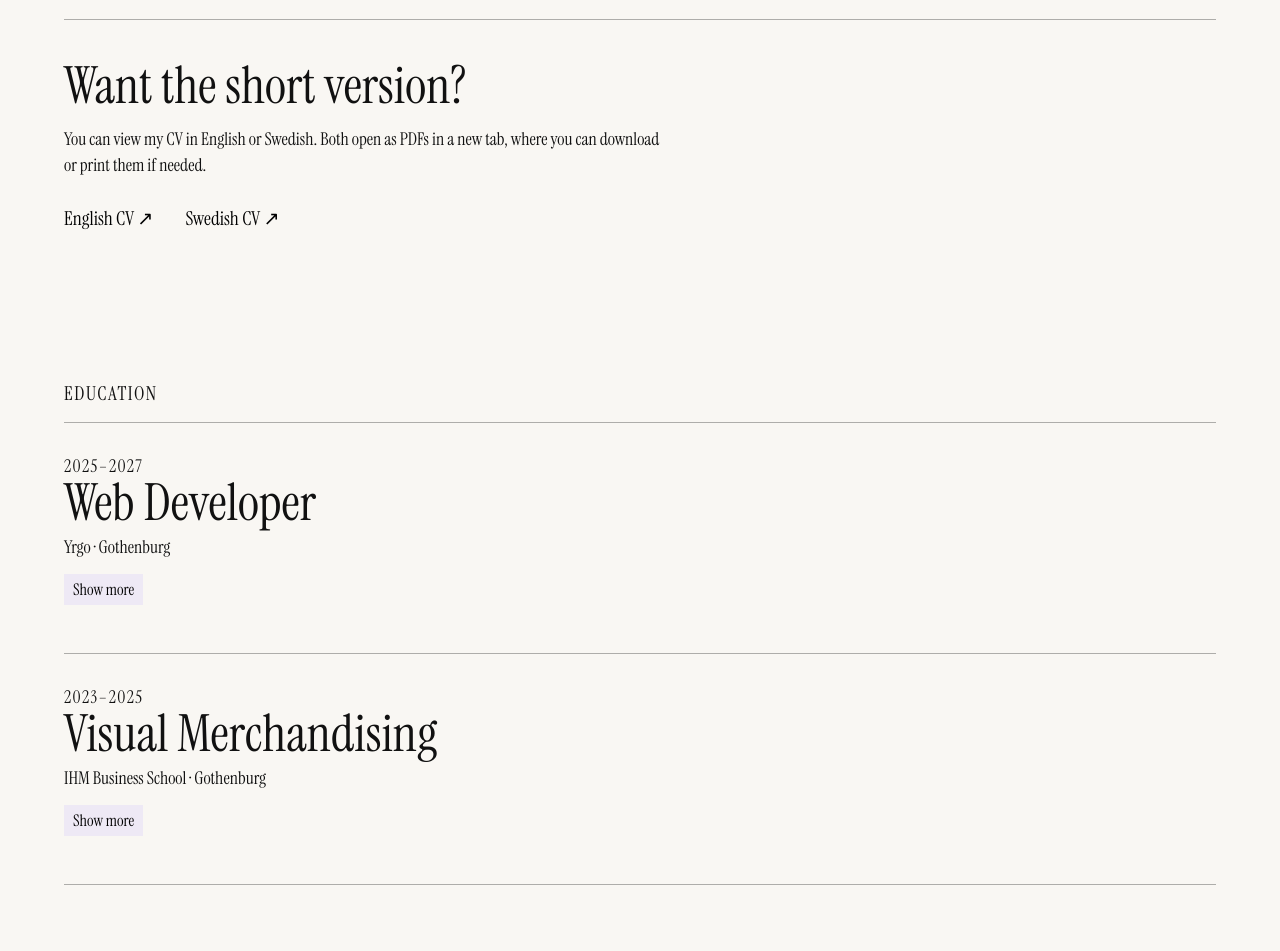
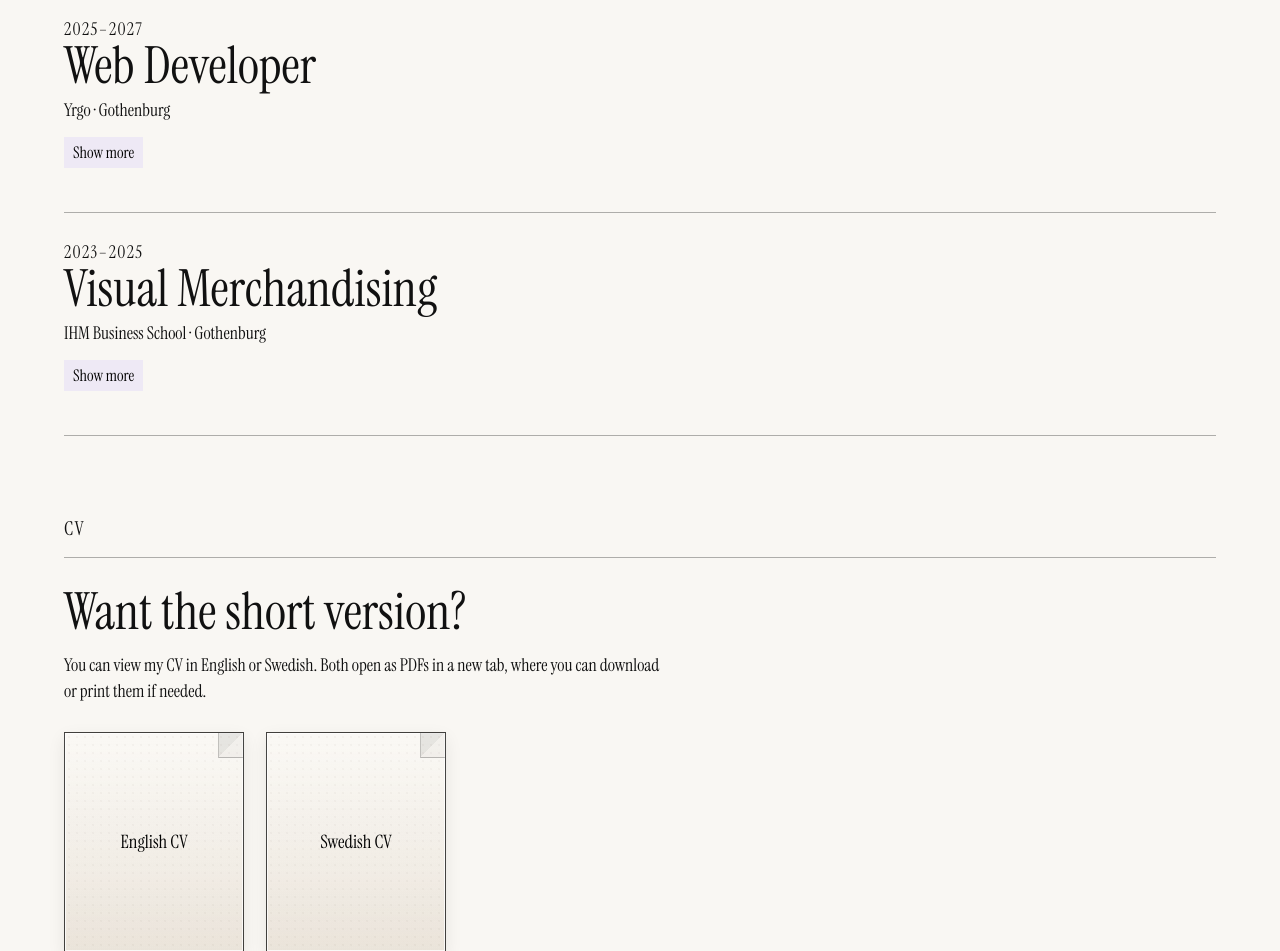
Before and after one commit to saadondaniella/daniella-portfolio, a React (Vite) app: page /about in a window 1280 px wide. Shown: the part 1221-2172 px from the top of the page. Built offline with nearby package versions, Linux system fonts and the light colour scheme; a web font is replaced by a local one.

Commit message:
Add CV design

```diff
--- a/src/pages/About.css
+++ b/src/pages/About.css
@@ -94,7 +94,8 @@
 }
 
 .cv-section {
-  margin-top: 110px;
+  margin-top: 40px;
+  margin-bottom: 120px;
 }
 
 .cv-section .project-label {
@@ -103,7 +104,7 @@
 
 .cv-content {
   display: block;
-  padding: 40px 0;
+  padding: 28px 0 0;
 }
 
 .cv-content h2 {
@@ -122,24 +123,79 @@
 
 .cv-links {
   display: flex;
-  flex-direction: row;
-  gap: 32px;
+  flex-wrap: wrap;
+  gap: 22px;
   margin-top: 28px;
 }
 
 .cv-links a {
-  font-size: 1.2rem;
+  position: relative;
+  display: flex;
+  align-items: center;
+  justify-content: center;
+  width: 180px;
+  min-height: 220px;
+  padding: 18px 16px;
+  border: 1px solid rgba(0, 0, 0, 0.72);
+  background:
+    linear-gradient(180deg, rgba(255, 255, 255, 0.35), rgba(0, 0, 0, 0.02)),
+    linear-gradient(180deg, #f8f5ef 0%, #efe8de 100%);
   color: #000;
+  font-size: 1.15rem;
+  line-height: 1.2;
   text-decoration: none;
+  text-align: center;
+  box-shadow:
+    0 6px 16px rgba(0, 0, 0, 0.08),
+    inset 0 0 0 1px rgba(255, 255, 255, 0.75);
+  transition:
+    transform 0.2s ease,
+    box-shadow 0.2s ease;
+}
+
+.cv-links a::before {
+  content: "";
+  position: absolute;
+  inset: 0;
+  background-image:
+    radial-gradient(rgba(65, 52, 35, 0.05) 0.7px, transparent 0.8px),
+    radial-gradient(rgba(255, 255, 255, 0.45) 0.6px, transparent 0.7px);
+  background-size: 8px 8px;
+  background-position:
+    0 0,
+    4px 4px;
+  opacity: 0.7;
+  pointer-events: none;
+}
+
+.cv-links a::after {
+  content: "";
+  position: absolute;
+  top: 0;
+  right: 0;
+  width: 24px;
+  height: 24px;
+  background: linear-gradient(
+    135deg,
+    rgba(0, 0, 0, 0.08) 0%,
+    rgba(0, 0, 0, 0.08) 50%,
+    rgba(0, 0, 0, 0.03) 50%,
+    rgba(0, 0, 0, 0.03) 100%
+  );
+  border-left: 1px solid rgba(0, 0, 0, 0.2);
+  border-bottom: 1px solid rgba(0, 0, 0, 0.2);
 }
 
 .cv-links a:hover {
-  text-decoration: underline;
+  transform: translateY(-3px);
+  box-shadow:
+    0 10px 20px rgba(0, 0, 0, 0.12),
+    inset 0 0 0 1px rgba(255, 255, 255, 0.8);
 }
 
 .education {
-  margin-top: 110px;
-  padding-bottom: 120px;
+  margin-top: 80px;
+  padding-bottom: 40px;
   scroll-margin-top: 110px;
 }
 
@@ -153,7 +209,7 @@
 }
 
 .education-item {
-  padding: 32px 0;
+  padding: 28px 0;
   border-bottom: var(--border);
 }
 
@@ -198,15 +254,38 @@
 }
 
 @media (max-width: 768px) {
+  .cv-links {
+    display: flex;
+    flex-direction: row;
+    gap: 12px;
+    margin-top: 24px;
+  }
+
+  .cv-links a {
+    width: 120px;
+    min-height: 150px;
+    padding: 12px 10px;
+    font-size: 0.9rem;
+  }
+
+  .cv-links a::before {
+    width: 14px;
+    height: 14px;
+  }
+
+  .cv-section {
+    margin-top: 28px;
+  }
+
   .education {
-    margin-top: 60px;
-    padding-bottom: 80px;
+    margin-top: 52px;
+    padding-bottom: 60px;
   }
 
   .education-item {
     gap: 20px;
     align-items: start;
-    padding: 26px 0;
+    padding: 24px 0;
   }
 
   .education-item h2 {
--- a/src/pages/About.jsx
+++ b/src/pages/About.jsx
@@ -75,41 +75,6 @@ function About() {
               <img src={daniellaImage} alt="Daniella Saadon" />
             </div>
           </div>
-
-          <section className="cv-section">
-            <p className="project-label">CV</p>
-
-            <div className="divider"></div>
-
-            <div className="cv-content">
-              <div>
-                <h2>Want the short version?</h2>
-
-                <p>
-                  You can view my CV in English or Swedish. Both open as PDFs in
-                  a new tab, where you can download or print them if needed.
-                </p>
-              </div>
-
-              <div className="cv-links">
-                <a
-                  href="/cv/daniella-saadon-cv-en.pdf"
-                  target="_blank"
-                  rel="noopener noreferrer"
-                >
-                  English CV ↗
-                </a>
-
-                <a
-                  href="/cv/daniella-saadon-cv-sv.pdf"
-                  target="_blank"
-                  rel="noopener noreferrer"
-                >
-                  Swedish CV ↗
-                </a>
-              </div>
-            </div>
-          </section>
 
           <section className="education" id="education">
             <p className="project-label">Education</p>
@@ -251,6 +216,41 @@ function About() {
               </div>
             </div>
           </section>
+
+          <section className="cv-section">
+            <p className="project-label">CV</p>
+
+            <div className="divider"></div>
+
+            <div className="cv-content">
+              <div>
+                <h2>Want the short version?</h2>
+
+                <p>
+                  You can view my CV in English or Swedish. Both open as PDFs in
+                  a new tab, where you can download or print them if needed.
+                </p>
+              </div>
+
+              <div className="cv-links">
+                <a
+                  href="/cv/daniella-saadon-cv-en.pdf"
+                  target="_blank"
+                  rel="noopener noreferrer"
+                >
+                  English CV
+                </a>
+
+                <a
+                  href="/cv/daniella-saadon-cv-sv.pdf"
+                  target="_blank"
+                  rel="noopener noreferrer"
+                >
+                  Swedish CV
+                </a>
+              </div>
+            </div>
+          </section>
         </section>
       </main>
 
```
